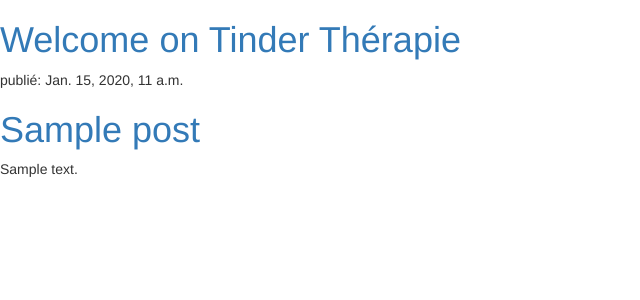
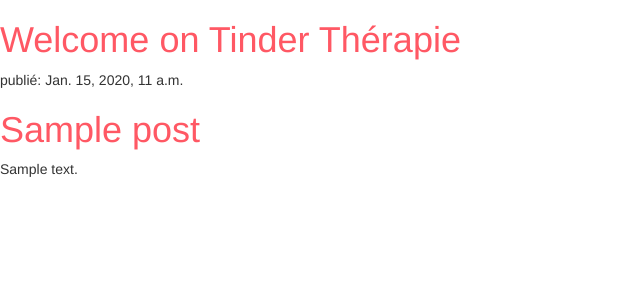
Before and after one commit to anaisthrd/my-first-blog, a Django app: template blog/templates/blog/post_list.html in a window 1280 px wide. Shown: the top 300 px of the page, without its empty margins (0-640 px from the left). Run offline with Django 3.2, Linux system fonts and the light colour scheme; the template is opened without the code that fills it: values that come from a table or form of the project are taken from there, others are empty; tables that the repository leaves empty hold one stand-in row (values such as "Sample post"); some libraries are stand-ins or nearby versions.

Commit message:
Changer de couleur les titres.

```diff
--- a/blog/static/css/blog.css
+++ b/blog/static/css/blog.css
@@ -1,4 +1,3 @@
-blog.css
 h1 a {
 	color: #FF5864;
 }
```
